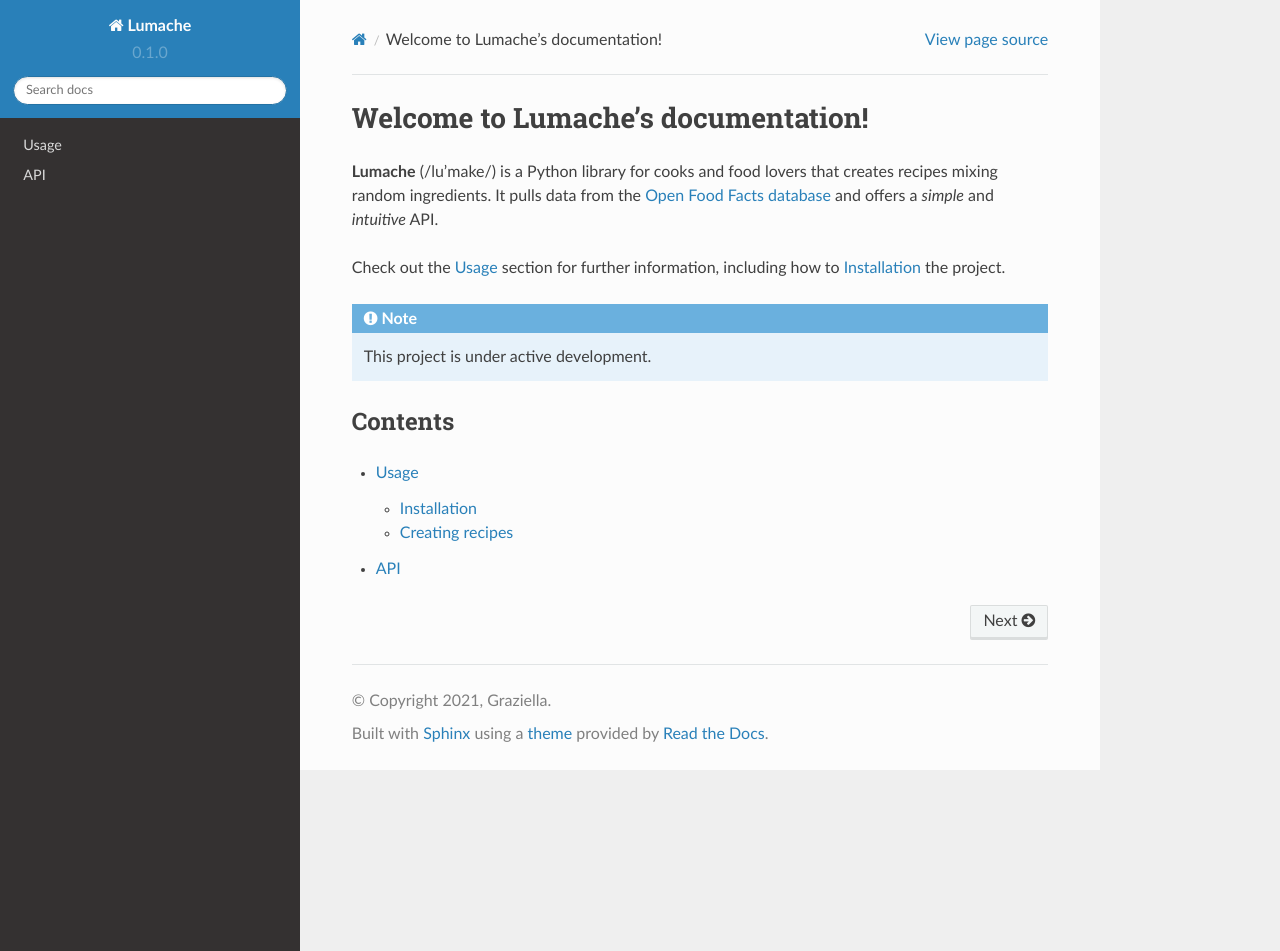
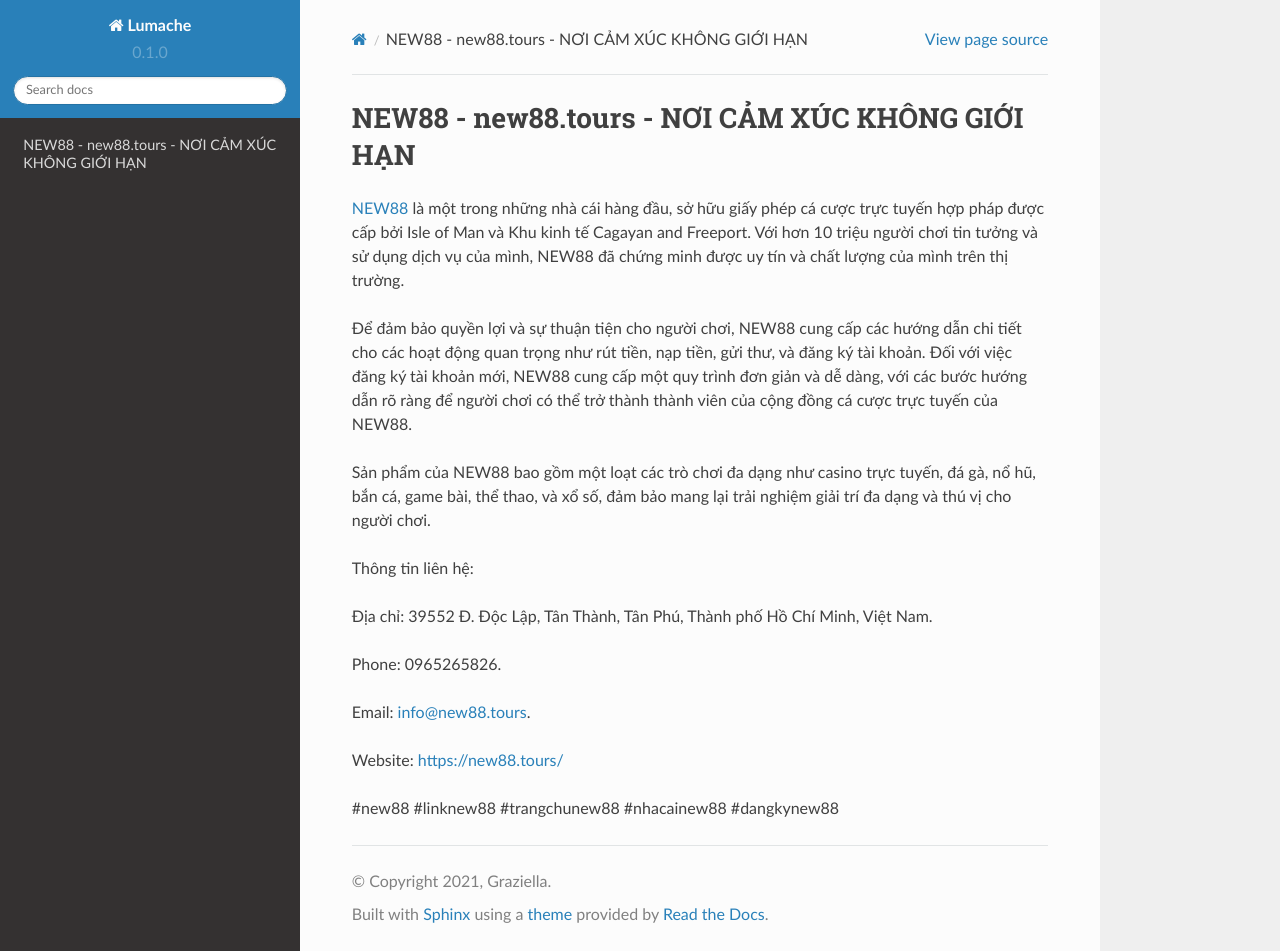
Before and after one commit to socialentity/new88tours, a Sphinx documentation site: the page built from docs/source/index.rst, in a window 1280 px wide and 951 px high. Built offline with Sphinx 7.4.7 and the Read the Docs theme 2.0.0, drawn with Linux system fonts in a browser that asks for light colours.

Commit message:
Update index.rst

```diff
--- a/docs/source/index.rst
+++ b/docs/source/index.rst
@@ -1,22 +1,20 @@
-Welcome to Lumache's documentation!
+NEW88 - new88.tours - NƠI CẢM XÚC KHÔNG GIỚI HẠN
 ===================================
 
-**Lumache** (/lu'make/) is a Python library for cooks and food lovers
-that creates recipes mixing random ingredients.
-It pulls data from the `Open Food Facts database <https://world.openfoodfacts.org/>`_
-and offers a *simple* and *intuitive* API.
+`NEW88 <https://new88.tours/>`_ là một trong những nhà cái hàng đầu, sở hữu giấy phép cá cược trực tuyến hợp pháp được cấp bởi Isle of Man và Khu kinh tế Cagayan and Freeport. Với hơn 10 triệu người chơi tin tưởng và sử dụng dịch vụ của mình, NEW88 đã chứng minh được uy tín và chất lượng của mình trên thị trường.
 
-Check out the :doc:`usage` section for further information, including
-how to :ref:`installation` the project.
+Để đảm bảo quyền lợi và sự thuận tiện cho người chơi, NEW88 cung cấp các hướng dẫn chi tiết cho các hoạt động quan trọng như rút tiền, nạp tiền, gửi thư, và đăng ký tài khoản. Đối với việc đăng ký tài khoản mới, NEW88 cung cấp một quy trình đơn giản và dễ dàng, với các bước hướng dẫn rõ ràng để người chơi có thể trở thành thành viên của cộng đồng cá cược trực tuyến của NEW88.
 
-.. note::
+Sản phẩm của NEW88 bao gồm một loạt các trò chơi đa dạng như casino trực tuyến, đá gà, nổ hũ, bắn cá, game bài, thể thao, và xổ số, đảm bảo mang lại trải nghiệm giải trí đa dạng và thú vị cho người chơi.
 
-   This project is under active development.
+Thông tin liên hệ:
 
-Contents
---------
+Địa chỉ: 39552 Đ. Độc Lập, Tân Thành, Tân Phú, Thành phố Hồ Chí Minh, Việt Nam.
 
-.. toctree::
+Phone: 0965265826.
 
-   usage
-   api
+Email: info@new88.tours.
+
+Website: `https://new88.tours/ <https://new88.tours/>`_
+
+#new88 #linknew88 #trangchunew88 #nhacainew88 #dangkynew88
```
